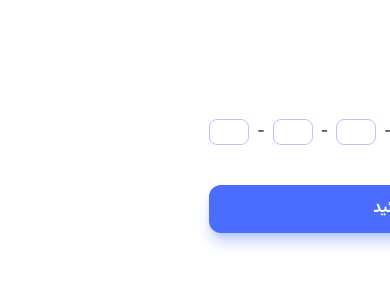
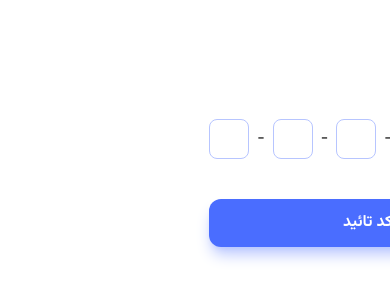
Before and after one commit to Farhad-Toumarzade/Freelancing-App, a React (Vite) app: page /auth in a window 390 px wide. Shown: the part 58-358 px from the top of the page. Built offline with nearby package versions, Linux system fonts and the light colour scheme.

Commit message:
edit phoneNumber

```diff
--- a/src/App.jsx
+++ b/src/App.jsx
@@ -2,6 +2,7 @@ import { Route, Routes } from "react-router-dom";
 import Auth from "./pages/Auth";
 import { QueryClient, QueryClientProvider } from "@tanstack/react-query";
 import { Toaster } from "react-hot-toast";
+import CompleteProfile from "./pages/CompleteProfile";
 
 const queryClient = new QueryClient();
 
@@ -12,6 +13,7 @@ function App() {
       <div className="container xl:max-w-screen-xl">
         <Routes>
           <Route path="/auth" element={<Auth />} />
+          <Route path="/complete-profile" element={<CompleteProfile />} />
         </Routes>
       </div>
     </QueryClientProvider>
--- a/src/features/Authentication/AuthContainer.jsx
+++ b/src/features/Authentication/AuthContainer.jsx
@@ -6,7 +6,11 @@ import { getOtp } from "../../services/authServices";
 import { useMutation } from "@tanstack/react-query";
 
 function AuthContainer() {
-  const { isPending: isSendingOtp, mutateAsync } = useMutation({
+  const {
+    isPending: isSendingOtp,
+    mutateAsync,
+    data: otpResponse,
+  } = useMutation({
     mutationFn: getOtp,
   });
 
@@ -22,7 +26,7 @@ function AuthContainer() {
   };
 
   const [step, setStep] = useState(2);
-  const [phoneNumber, setPhoneNumber] = useState("09123499174");
+  const [phoneNumber, setPhoneNumber] = useState("");
 
   const renderStep = () => {
     switch (step) {
@@ -40,6 +44,7 @@ function AuthContainer() {
       case 2:
         return (
           <CheckOTPForm
+            otpResponse={otpResponse}
             onReSendOtp={sendOtpHandler}
             phoneNumber={phoneNumber}
             onBack={() => setStep((s) => s - 1)}
--- a/src/features/Authentication/CheckOTPForm.jsx
+++ b/src/features/Authentication/CheckOTPForm.jsx
@@ -5,14 +5,16 @@ import { checkOtp } from "../../services/authServices";
 import toast from "react-hot-toast";
 import { useNavigate } from "react-router-dom";
 import { HiArrowRight } from "react-icons/hi";
+import { CiEdit } from "react-icons/ci";
+import Loading from "../../ui/Loading";
 
-const RESEND_TIME = 90;
+const RESEND_TIME = 20;
 
-function CheckOTPForm({ phoneNumber, onBack, onReSendOtp }) {
+function CheckOTPForm({ phoneNumber, onBack, onReSendOtp, otpResponse }) {
   const [otp, setOtp] = useState("");
   const [time, setTime] = useState(RESEND_TIME);
   const navigate = useNavigate();
-  const { isPending, error, data, mutateAsync } = useMutation({
+  const { isPending, mutateAsync } = useMutation({
     mutationFn: checkOtp,
   });
 
@@ -45,6 +47,14 @@ function CheckOTPForm({ phoneNumber, onBack, onReSendOtp }) {
       <button onClick={onBack}>
         <HiArrowRight className="w-6 h-6 text-secondary-500" />
       </button>
+      {otpResponse && (
+        <p className="flex items-center gap-x-2 my-4">
+          <span> {otpResponse?.message}</span>
+          <button onClick={onBack}>
+            <CiEdit className="w-6 h-6 text-primary-900" />
+          </button>
+        </p>
+      )}
       <div className="mb-4 text-secondary-500">
         {time > 0 ? (
           <p>{time} ثانیه تا ارسال مجدد کد </p>
@@ -63,12 +73,21 @@ function CheckOTPForm({ phoneNumber, onBack, onReSendOtp }) {
           containerStyle="flex flex-row-reverse gap-x-2 justify-center"
           inputStyle={{
             width: "2.5rem",
+            height: "2.5rem",
             padding: "0.5 rem 0.3rem",
             border: "1px solid rgb(var(--color-primary-300",
             borderRadius: "0.5rem",
           }}
         />
-        <button className="btn btn--primary w-full">تائید</button>
+        <div>
+          {isPending ? (
+            <Loading />
+          ) : (
+            <button type="submit" className="btn btn--primary w-full">
+              ارسال کد تائید
+            </button>
+          )}
+        </div>
       </form>
     </div>
   );
--- /dev/null
+++ b/src/pages/CompleteProfile.jsx
@@ -0,0 +1,5 @@
+function CompleteProfile() {
+  return <div>CompleteProfile</div>;
+}
+
+export default CompleteProfile;
--- a/src/services/authServices.js
+++ b/src/services/authServices.js
@@ -1,9 +1,9 @@
 import http from "./httpService";
 
 export function getOtp(data) {
-  return http.post("/user/get-otp", data).than(({ data }) => data.data);
+  return http.post("/user/get-otp", data).then(({ data }) => data.data);
 }
 
 export function checkOtp(data) {
-  return http.post("/user/check-otp", data).than(({ data }) => data.data);
+  return http.post("/user/check-otp", data).then(({ data }) => data.data);
 }
```
